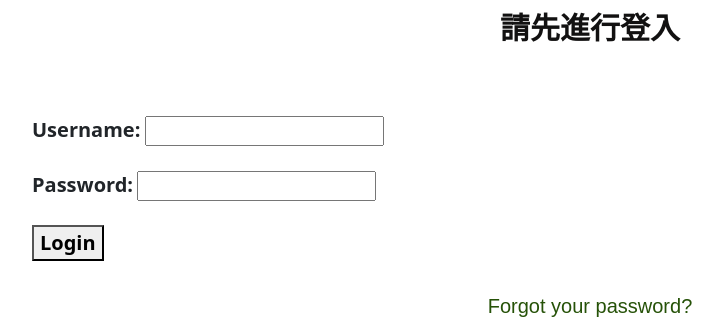
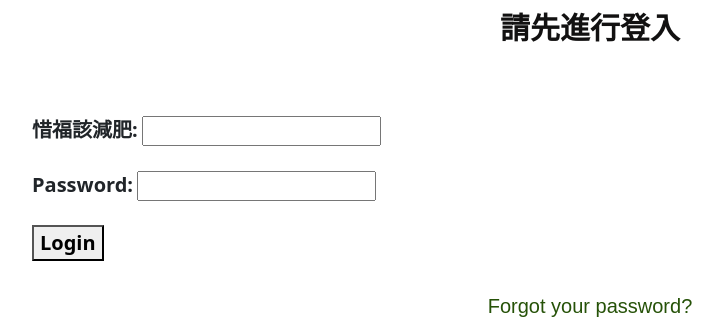
Before and after one commit to leomustdie93107/heysundue, an ASP.NET Core app: page /Home/Login in a window 1280 px wide. Shown: the part 57-378 px from the top of the page, without its empty margins (50-773 px from the left). Run offline with ASP.NET Core 8, Linux system fonts and the light colour scheme; style sheets or scripts are compiled from the project's sources.

Commit message:
惜福大肥豬

```diff
--- a/Views/Home/Login.cshtml
+++ b/Views/Home/Login.cshtml
@@ -19,7 +19,7 @@
             <p
                 style="color: #121111; font-size: 30px; font-family: Arial,  sans-serif; margin-top: -10px; text-align: center; font-weight: bold;">
                 請先進行登入</p><br></br>
-            <label for=" username" style="font-size: 20px;font-weight: bold;">Username:</label>
+            <label for=" username" style="font-size: 20px;font-weight: bold;">惜福該減肥:</label>
             <input type="text" id="username" name="username" required><br></br>
 
             <label for="password" style="font-size: 20px;font-weight: bold;">Password:</label>
```
